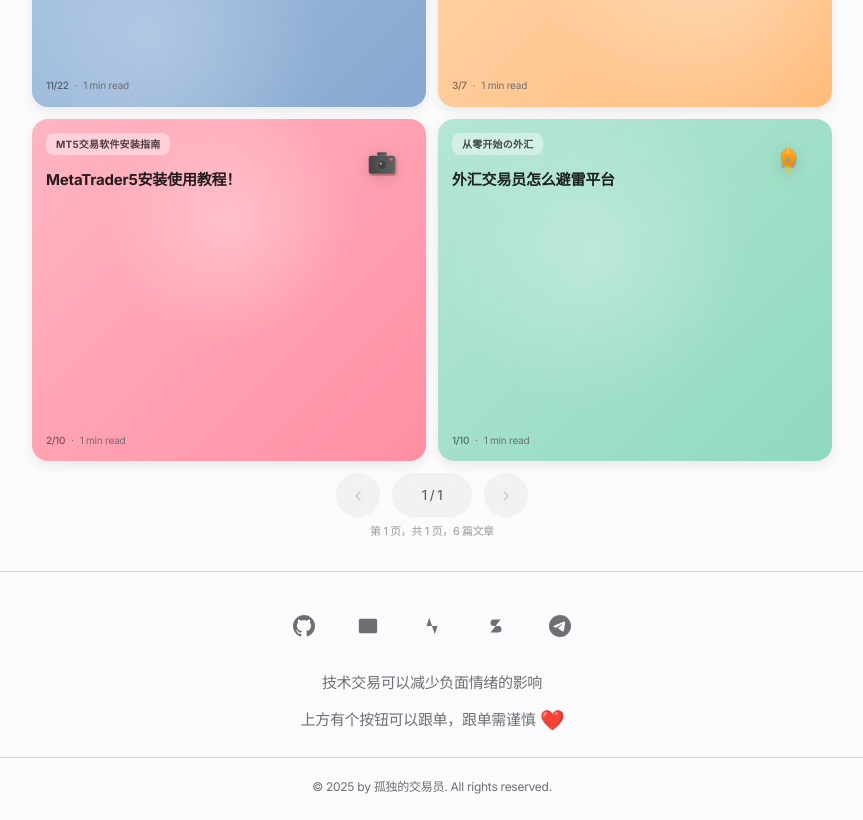
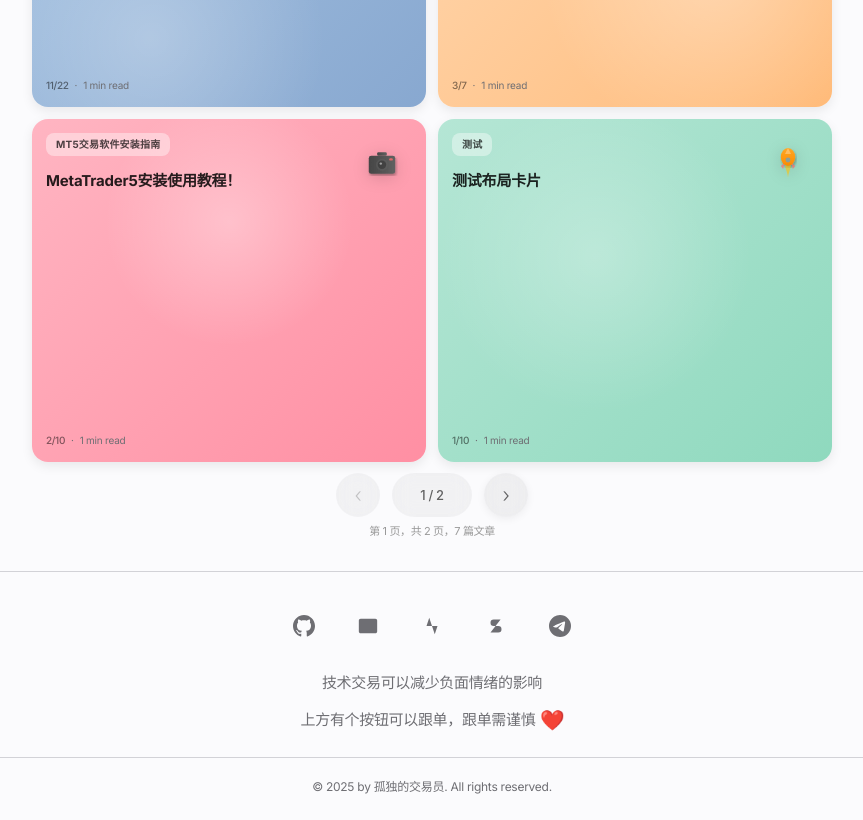
Before and after one commit to sd87671067/blog, a Next.js app: page /posts in a window 1280 px wide. Shown: the part 660-1480 px from the top of the page, without its empty margins (208-1071 px from the left). Built offline with nearby package versions, Linux system fonts and the light colour scheme.

Commit message:
更新博客

```diff
--- a/app/page.tsx
+++ b/app/page.tsx
@@ -7,7 +7,7 @@ export const revalidate = 0
 
 export default async function Home() {
   const allPostsData = await getAllPosts()
-  const recentPosts = allPostsData.slice(0, 6)
+  const recentPosts = allPostsData.slice(0, 6) // 只取前 6 篇
 
   return (
     <div style={{
--- a/app/posts/page.tsx
+++ b/app/posts/page.tsx
@@ -10,18 +10,24 @@ export const metadata = {
   description: '浏览所有外汇交易文章和分析',
 }
 
-const POSTS_PER_PAGE = 12
+const POSTS_PER_PAGE = 6
 
 export default async function PostsPage({
   searchParams,
 }: {
-  searchParams: { page?: string }
+  searchParams: Promise<{ page?: string }> | { page?: string }
 }) {
+  // 兼容 Next.js 不同版本
+  const params = searchParams instanceof Promise ? await searchParams : searchParams
+
   const allPostsData = await getAllPosts()
-  const currentPage = Number(searchParams.page) || 1
+  const currentPage = Number(params.page) || 1
   const totalPages = Math.ceil(allPostsData.length / POSTS_PER_PAGE)
 
-  const startIndex = (currentPage - 1) * POSTS_PER_PAGE
+  // 确保页码在有效范围内
+  const validPage = Math.max(1, Math.min(currentPage, totalPages))
+
+  const startIndex = (validPage - 1) * POSTS_PER_PAGE
   const endIndex = startIndex + POSTS_PER_PAGE
   const currentPosts = allPostsData.slice(startIndex, endIndex)
 
@@ -37,18 +43,27 @@ export default async function PostsPage({
         gridTemplateColumns: 'repeat(2, 1fr)',
         gap: '12px',
         maxWidth: '800px',
-        margin: '0 auto 12px',
+        margin: '0 auto',
+        minHeight: '600px', // 固定最小高度（约3行卡片）
       }}>
         {currentPosts.map((post, index) => (
           <PostCard key={post.slug} post={post} index={index} />
         ))}
       </div>
 
+      {/* 翻页区域 */}
+      <div style={{
+        maxWidth: '800px',
+        margin: '12px auto 0',
+        width: '100%',
+      }}>
         {/* 翻页组件 */}
+        {totalPages > 1 && (
           <ServerPagination
-        currentPage={currentPage}
+            currentPage={validPage}
             totalPages={totalPages}
           />
+        )}
 
         {/* 页面信息 */}
         <div style={{
@@ -57,7 +72,8 @@ export default async function PostsPage({
           fontSize: '11px',
           color: '#999',
         }}>
-        第 {currentPage} 页，共 {totalPages} 页，{allPostsData.length} 篇文章
+          第 {validPage} 页，共 {totalPages} 页，{allPostsData.length} 篇文章
+        </div>
       </div>
     </div>
   )
--- a/components/PostCard.tsx
+++ b/components/PostCard.tsx
@@ -14,7 +14,6 @@ interface Post {
   readingTime?: string
 }
 
-// App Store 风格的柔和渐变配色
 const cardStyles = [
   {
     background: 'linear-gradient(135deg, #B8E3FF 0%, #7EC8E3 100%)',
@@ -42,7 +41,6 @@ const cardStyles = [
   },
 ]
 
-// 装饰图标池
 const decorationIcons = [
   '/images/decorations/balloon.svg',
   '/images/decorations/book.svg',
@@ -72,7 +70,7 @@ export default function PostCard({ post, index }: { post: Post; index: number })
   }
 
   return (
-    <Link href={`/posts/${post.slug}`} style={{ textDecoration: 'none' }} onClick={handleClick}>
+    <Link href={`/posts/${post.slug}`} style={{ textDecoration: 'none' }} onClick={handleClick} prefetch={false}>
       <article
         style={{
           borderRadius: '16px',
@@ -105,6 +103,7 @@ export default function PostCard({ post, index }: { post: Post; index: number })
           display: 'block',
           opacity: isClicked ? 0 : 1,
           zIndex: isClicked ? 999 : 1,
+          willChange: 'transform, opacity',
         }}
         onMouseEnter={() => setIsHovered(true)}
         onMouseLeave={() => { setIsHovered(false); setIsPressed(false) }}
@@ -131,7 +130,6 @@ export default function PostCard({ post, index }: { post: Post; index: number })
           }
         `}</style>
 
-        {/* 内容容器 */}
         <div style={{
           position: 'absolute',
           top: 0,
@@ -141,13 +139,9 @@ export default function PostCard({ post, index }: { post: Post; index: number })
           display: 'flex',
           flexDirection: 'column',
         }}>
-          {/* 渐变背景层 */}
           <div style={{ position: 'absolute', top: 0, left: 0, right: 0, bottom: 0, background: cardStyle.background, opacity: 1 }} />
-
-          {/* 图案层 */}
           <div style={{ position: 'absolute', top: 0, left: 0, right: 0, bottom: 0, background: cardStyle.pattern, opacity: 1 }} />
 
-          {/* 装饰图标 */}
           <div style={{
             position: 'absolute',
             top: '14px',
@@ -165,16 +159,17 @@ export default function PostCard({ post, index }: { post: Post; index: number })
                 src={decorationIcon}
                 alt="decoration"
                 fill
+                sizes="60px"
                 style={{
                   objectFit: 'contain',
                   filter: 'drop-shadow(0 3px 8px rgba(0, 0, 0, 0.15))',
                 }}
-                priority={index < 3}
+                loading={index < 4 ? 'eager' : 'lazy'}
+                priority={index < 2}
               />
             </div>
           </div>
 
-          {/* 内容层 */}
           <div style={{
             padding: '14px',
             paddingRight: '80px',
--- a/components/ServerPagination.tsx
+++ b/components/ServerPagination.tsx
@@ -1,7 +1,7 @@
 'use client'
 
-import { useRouter } from 'next/navigation'
-import { useState } from 'react'
+import { useRouter, usePathname, useSearchParams } from 'next/navigation'
+import { useState, useEffect, useTransition } from 'react'
 
 interface ServerPaginationProps {
   currentPage: number
@@ -10,28 +10,75 @@ interface ServerPaginationProps {
 
 export default function ServerPagination({ currentPage, totalPages }: ServerPaginationProps) {
   const router = useRouter()
+  const pathname = usePathname()
+  const searchParams = useSearchParams()
   const [hoveredButton, setHoveredButton] = useState<string | null>(null)
   const [pressedButton, setPressedButton] = useState<string | null>(null)
+  const [isDark, setIsDark] = useState(false)
+  const [isPending, startTransition] = useTransition()
+
+  // 检测深色模式
+  useEffect(() => {
+    const checkDarkMode = () => {
+      const isDarkMode = window.matchMedia('(prefers-color-scheme: dark)').matches
+      setIsDark(isDarkMode)
+    }
+
+    checkDarkMode()
+    const mediaQuery = window.matchMedia('(prefers-color-scheme: dark)')
+    mediaQuery.addEventListener('change', checkDarkMode)
+
+    return () => mediaQuery.removeEventListener('change', checkDarkMode)
+  }, [])
 
   const handleClick = (page: number, type: string) => {
+    if ((type === 'prev' && currentPage === 1) || (type === 'next' && currentPage === totalPages)) {
+      return
+    }
+
+    console.log('点击翻页:', page, '当前页:', currentPage)
     setPressedButton(type)
+
+    // 方法1: 使用 startTransition 和 router.push
+    startTransition(() => {
+      const newUrl = `${pathname}?page=${page}`
+      console.log('跳转到:', newUrl)
+      router.push(newUrl)
+    })
+
+    // 延迟重置按钮状态
     setTimeout(() => {
       setPressedButton(null)
-      router.push(`/posts?page=${page}`)
-    }, 150)
+    }, 300)
   }
+
+  // 方法2: 使用 Link 的 href 作为备用
+  const getPrevHref = () => currentPage > 1 ? `/posts?page=${currentPage - 1}` : '#'
+  const getNextHref = () => currentPage < totalPages ? `/posts?page=${currentPage + 1}` : '#'
 
   const buttonStyle = (isDisabled: boolean, buttonType: string) => ({
     width: '44px',
     height: '44px',
     borderRadius: '50%',
-    border: 'none',
+    border: isDark ? '1px solid rgba(255, 255, 255, 0.1)' : 'none',
     background: isDisabled
-      ? 'rgba(0, 0, 0, 0.04)'
+      ? isDark
+        ? 'rgba(255, 255, 255, 0.05)'
+        : 'rgba(0, 0, 0, 0.04)'
       : hoveredButton === buttonType
-        ? 'rgba(0, 0, 0, 0.08)'
-        : 'rgba(0, 0, 0, 0.05)',
-    color: isDisabled ? 'rgba(0, 0, 0, 0.2)' : 'rgba(0, 0, 0, 0.6)',
+        ? isDark
+          ? 'rgba(255, 255, 255, 0.15)'
+          : 'rgba(0, 0, 0, 0.08)'
+        : isDark
+          ? 'rgba(255, 255, 255, 0.1)'
+          : 'rgba(0, 0, 0, 0.05)',
+    color: isDisabled
+      ? isDark
+        ? 'rgba(255, 255, 255, 0.2)'
+        : 'rgba(0, 0, 0, 0.2)'
+      : isDark
+        ? 'rgba(255, 255, 255, 0.8)'
+        : 'rgba(0, 0, 0, 0.6)',
     cursor: isDisabled ? 'not-allowed' : 'pointer',
     fontSize: '20px',
     fontWeight: 300,
@@ -42,7 +89,12 @@ export default function ServerPagination({ currentPage, totalPages }: ServerPagi
     justifyContent: 'center',
     backdropFilter: 'blur(10px)',
     WebkitBackdropFilter: 'blur(10px)',
-    boxShadow: isDisabled ? 'none' : '0 2px 8px rgba(0, 0, 0, 0.06)',
+    boxShadow: isDisabled
+      ? 'none'
+      : isDark
+        ? '0 2px 8px rgba(0, 0, 0, 0.3)'
+        : '0 2px 8px rgba(0, 0, 0, 0.06)',
+    textDecoration: 'none',
   })
 
   return (
@@ -52,24 +104,38 @@ export default function ServerPagination({ currentPage, totalPages }: ServerPagi
       alignItems: 'center',
       gap: '12px',
     }}>
-      {/* 上一页 */}
-      <button
-        onClick={() => handleClick(currentPage - 1, 'prev')}
-        disabled={currentPage === 1}
+      {/* 上一页 - 使用 a 标签作为备用 */}
+      <a
+        href={getPrevHref()}
+        onClick={(e) => {
+          if (currentPage === 1) {
+            e.preventDefault()
+            return
+          }
+          e.preventDefault()
+          handleClick(currentPage - 1, 'prev')
+        }}
         onMouseEnter={() => setHoveredButton('prev')}
         onMouseLeave={() => setHoveredButton(null)}
         style={buttonStyle(currentPage === 1, 'prev')}
+        aria-label="上一页"
+        aria-disabled={currentPage === 1}
       >
         ‹
-      </button>
+      </a>
 
       {/* 页码 */}
       <div style={{
         padding: '0 16px',
         height: '44px',
         borderRadius: '22px',
-        background: 'rgba(0, 0, 0, 0.04)',
-        color: 'rgba(0, 0, 0, 0.6)',
+        border: isDark ? '1px solid rgba(255, 255, 255, 0.1)' : 'none',
+        background: isDark
+          ? 'rgba(255, 255, 255, 0.1)'
+          : 'rgba(0, 0, 0, 0.04)',
+        color: isDark
+          ? 'rgba(255, 255, 255, 0.8)'
+          : 'rgba(0, 0, 0, 0.6)',
         fontSize: '13px',
         fontWeight: 500,
         display: 'flex',
@@ -81,18 +147,28 @@ export default function ServerPagination({ currentPage, totalPages }: ServerPagi
         fontFamily: '-apple-system, BlinkMacSystemFont, "SF Pro Text", sans-serif',
       }}>
         {currentPage} / {totalPages}
+        {isPending && <span style={{ marginLeft: '4px' }}>...</span>}
       </div>
 
-      {/* 下一页 */}
-      <button
-        onClick={() => handleClick(currentPage + 1, 'next')}
-        disabled={currentPage === totalPages}
+      {/* 下一页 - 使用 a 标签作为备用 */}
+      <a
+        href={getNextHref()}
+        onClick={(e) => {
+          if (currentPage === totalPages) {
+            e.preventDefault()
+            return
+          }
+          e.preventDefault()
+          handleClick(currentPage + 1, 'next')
+        }}
         onMouseEnter={() => setHoveredButton('next')}
         onMouseLeave={() => setHoveredButton(null)}
         style={buttonStyle(currentPage === totalPages, 'next')}
+        aria-label="下一页"
+        aria-disabled={currentPage === totalPages}
       >
         ›
-      </button>
+      </a>
     </div>
   )
 }
--- /dev/null
+++ b/content/posts/test.md
@@ -0,0 +1,10 @@
+---
+title: "测试布局卡片"
+date: "2025-01-10"
+excerpt: 测试卡片
+category: "测试"
+tags:
+  - 测试
+---
+
+# 测试布局卡片
```
Also changed, not shown: 1 other file (tests, documents, lock files or other folders). Lines whose indentation alone changed are shown as unchanged.
